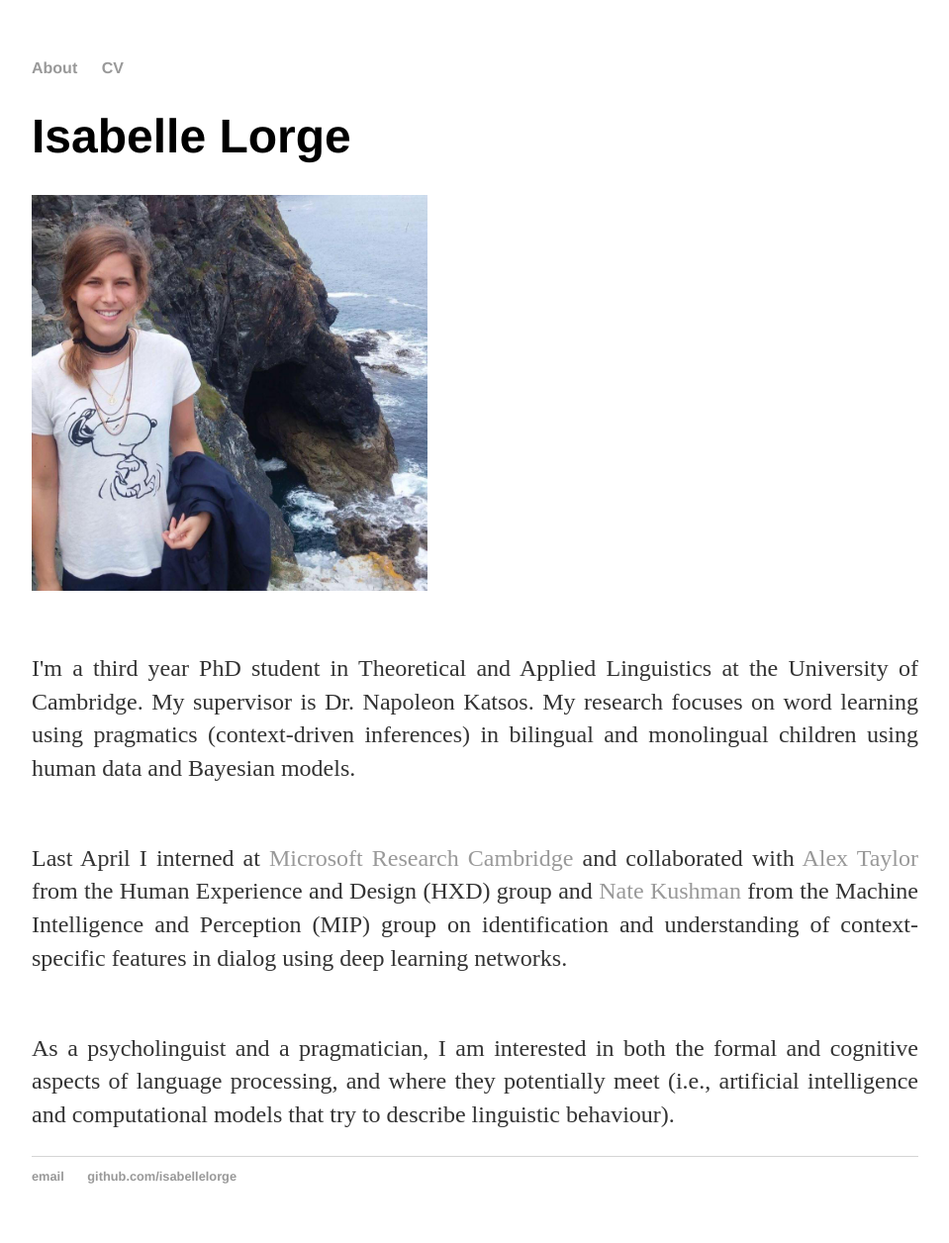
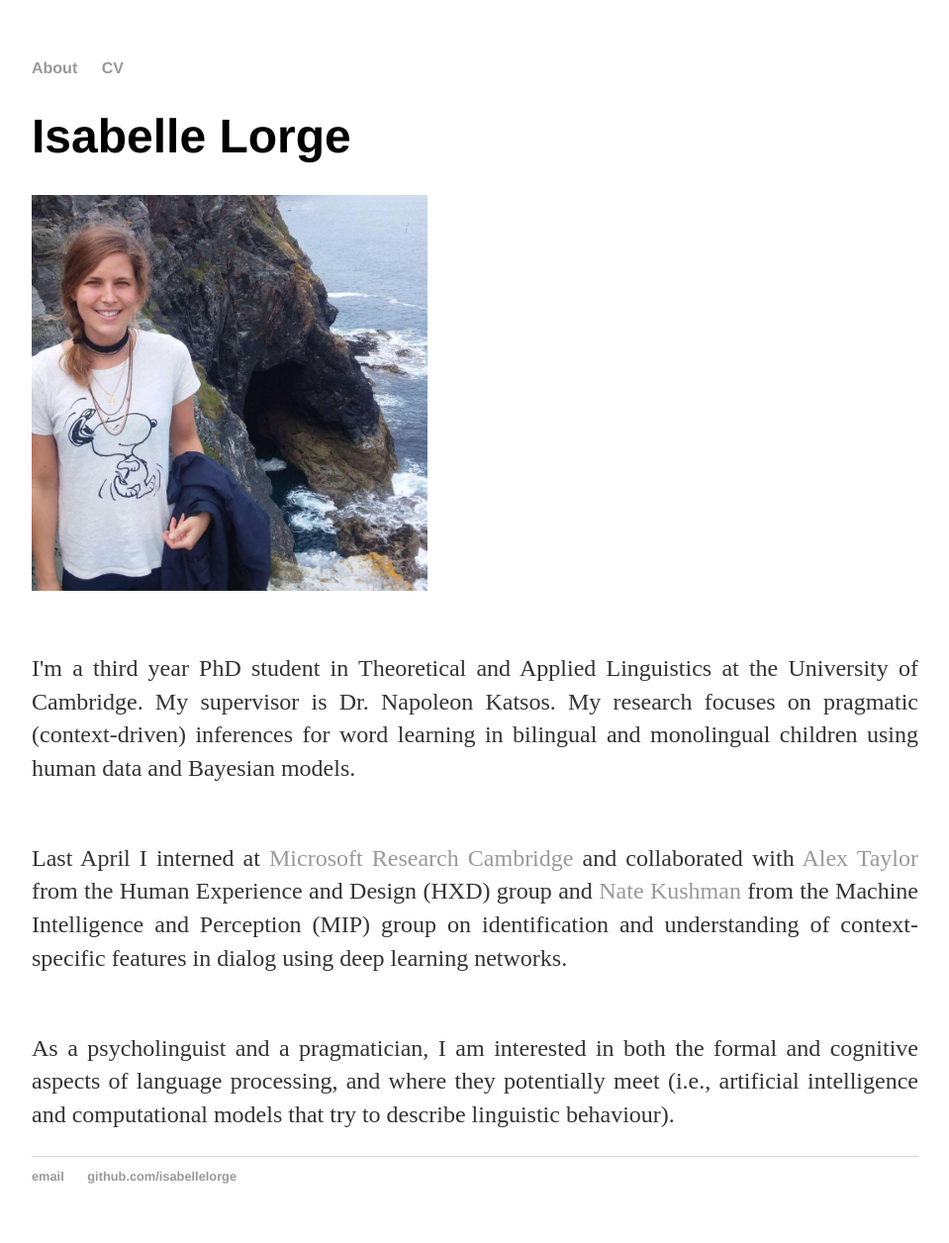
Before and after one commit to isabellelorge/isabellelorge.github.io, a Jekyll site: the page built from index.html, in a window 1280 px wide. Shown: the whole page at 99% size, without its empty margins (160-1119 px from the left). Built offline with Jekyll 4.4.1, drawn with Linux system fonts in a browser that asks for light colours.

Commit message:
Update index.html

```diff
--- a/index.html
+++ b/index.html
@@ -6,7 +6,7 @@ title: Isabelle Lorge
 	<h1>Isabelle Lorge </h1>
 	<img src="pic.jpg" alt="me", width="400", height="400">
 	<p><br>I'm a third year PhD student in Theoretical and Applied Linguistics at the University of Cambridge. My supervisor is
-	Dr. Napoleon Katsos. My research focuses on word learning using pragmatics (context-driven inferences) in bilingual and monolingual children using human data and Bayesian models.<br> </p>
+	Dr. Napoleon Katsos. My research focuses on pragmatic (context-driven) inferences for word learning in bilingual and monolingual children using human data and Bayesian models.<br> </p>
 	<p> <br>Last April I interned at <a href="https://www.microsoft.com/en-us/research/lab/microsoft-research-cambridge/"> Microsoft Research Cambridge </a>
 	and collaborated with <a href= "https://ast.io/"> Alex Taylor </a> from the Human Experience and Design (HXD) group and <a href="https://www.microsoft.com/en-us/research/people/nkushman/"> Nate Kushman </a> from the
 	Machine Intelligence and Perception (MIP) group on identification and understanding of context-specific features in dialog using deep learning networks.</br> </p>
```
